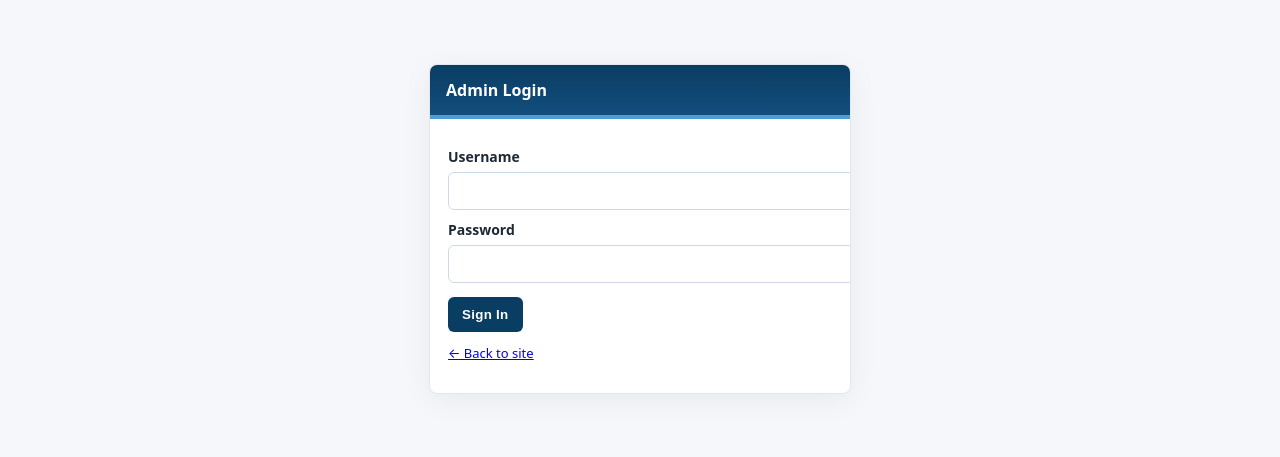
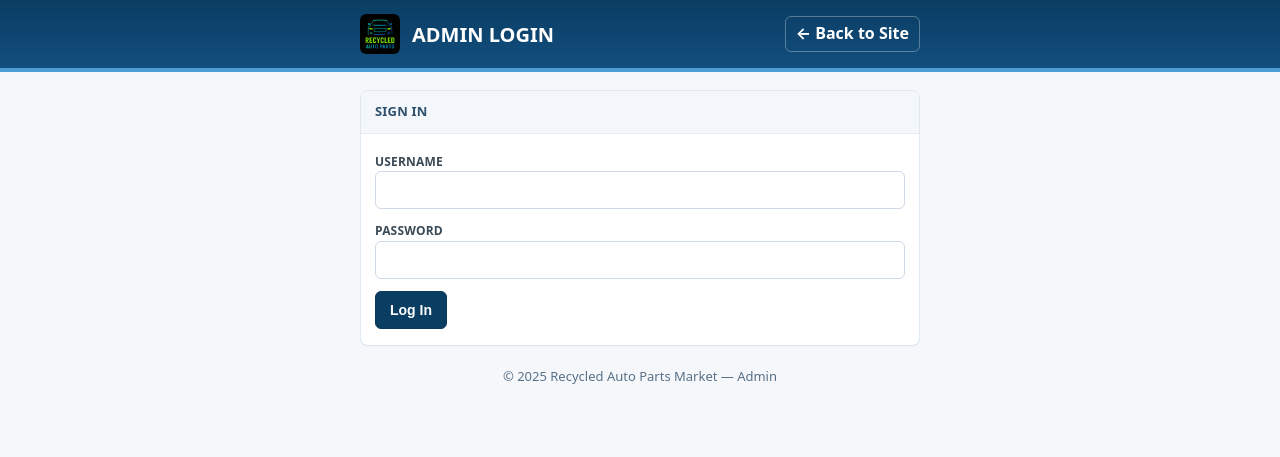
Before and after one commit to afr117/bussiness, a Flask app: page /login in a window 1280 px wide. Shown: the top 457 px of the page. Run offline with Flask 3, Linux system fonts and the light colour scheme.

Commit message:
Update admin_login.html

```diff
--- a/templates/admin_login.html
+++ b/templates/admin_login.html
@@ -1,44 +1,125 @@
 <!DOCTYPE html>
 <html lang="en">
 <head>
-  <meta charset="UTF-8">
-  <title>Admin Login</title>
-  <meta name="viewport" content="width=device-width, initial-scale=1.0">
+  <meta charset="utf-8" />
+  <title>Admin Login • Recycled Auto Parts Market</title>
+  <meta name="viewport" content="width=device-width, initial-scale=1">
+
+  <link rel="manifest" href="/static/manifest.json">
+  <meta name="theme-color" content="#0a3d62">
+  <link rel="icon" href="{{ url_for('static', filename='uploads/recycled_auto_parts_logo_1.png') }}">
+
   <style>
-    html,body{margin:0;padding:0;font-family:system-ui,-apple-system,Segoe UI,Roboto,Arial,Helvetica,sans-serif;background:#f5f7fb;color:#1d2a35;}
-    .wrap{max-width:420px;margin:8vh auto;background:#fff;border:1px solid #dfe7f1;border-radius:8px;box-shadow:0 6px 30px rgba(0,0,0,.06);overflow:hidden;}
-    .head{background:linear-gradient(180deg,#0a3d62 0%, #124e7e 100%);color:#fff;padding:14px 16px;border-bottom:4px solid #4e9ed4;}
-    .body{padding:18px;}
-    label{display:block;font-weight:700;margin:10px 0 6px;font-size:14px;}
-    input{width:100%;padding:10px;border:1px solid #cfd9e6;border-radius:6px;font-size:14px;}
-    button{margin-top:14px;background:#0a3d62;color:#fff;border:none;padding:10px 14px;border-radius:6px;font-weight:800;letter-spacing:.3px;cursor:pointer;}
-    button:hover{background:#0d4f80;}
-    .msg{margin-top:10px;color:#a33;}
+    :root{
+      --cp-blue:#0a3d62;
+      --cp-blue-2:#124e7e;
+      --cp-light:#eef3f8;
+      --cp-mid:#d9e3ef;
+      --cp-accent:#4e9ed4;
+      --cp-body:#f5f7fb;
+      --cp-text:#1d2a35;
+      --radius:8px;
+      --maxw:560px;
+    }
+    html,body{ margin:0; padding:0; background:var(--cp-body); color:var(--cp-text); font-family:system-ui,-apple-system,Segoe UI,Roboto,Arial,Helvetica,sans-serif; line-height:1.35; }
+
+    /* Banner */
+    .banner{
+      background: linear-gradient(180deg, var(--cp-blue) 0%, var(--cp-blue-2) 100%);
+      color:#fff; padding:14px 0; border-bottom:4px solid var(--cp-accent);
+    }
+    .banner-inner{
+      max-width:var(--maxw); margin:0 auto; padding:0 12px;
+      display:flex; align-items:center; gap:12px;
+    }
+    .site-logo{ height:40px; width:auto; border-radius:6px; box-shadow:0 0 0 1px rgba(255,255,255,.12) inset; }
+    .site-title{ margin:0; font-weight:800; text-transform:uppercase; font-size:20px; }
+    .spacer{ flex:1; }
+    .back-link{ color:#fff; text-decoration:none; font-weight:700; border:1px solid rgba(255,255,255,.3); padding:6px 10px; border-radius:6px; }
+    .back-link:hover{ background:rgba(255,255,255,.08); }
+
+    /* Login card */
+    .wrap{ max-width:var(--maxw); margin:18px auto 40px; padding:0 12px; }
+    .card{
+      background:#fff; border:1px solid #dfe7f1; box-shadow:0 1px 0 #ecf2f8; border-radius:var(--radius);
+    }
+    .card-head{
+      background:#f3f7fc; border-bottom:1px solid #e6edf5; padding:12px 14px; border-radius:var(--radius) var(--radius) 0 0;
+      font-weight:800; color:#2f506d; text-transform:uppercase; letter-spacing:.2px; font-size:13px;
+    }
+    .card-body{ padding:16px 14px; }
+
+    label{ font-size:12px; font-weight:800; color:#3a4a56; text-transform:uppercase; letter-spacing:.2px; }
+    input[type="text"], input[type="password"]{
+      width:100%; padding:10px 11px; border:1px solid #cfd9e6; border-radius:6px; font-size:14px; box-sizing:border-box; background:#fff;
+    }
+    .row{ display:flex; flex-direction:column; gap:10px; }
+    .actions{ margin-top:12px; display:flex; gap:10px; align-items:center; }
+    .btn{
+      display:inline-flex; align-items:center; justify-content:center;
+      padding:10px 14px; border-radius:6px; font-weight:700; text-decoration:none; cursor:pointer;
+      border:1px solid transparent; font-size:14px;
+    }
+    .btn-primary{ background:var(--cp-blue); color:#fff; border-color:#0b3b5c; }
+    .btn-primary:hover{ background:#0d4f80; }
+
+    .flash{ margin:12px 0 0; padding:10px 12px; border-radius:6px; border:1px solid #f7c8c3; background:#fdecec; color:#842029; font-size:14px; }
+
+    footer{ text-align:center; color:#587188; font-size:13px; margin-top:22px; }
+
+    /* Mobile polish */
+    @media (max-width:600px){
+      .site-title{ font-size:18px; }
+      .card-body{ padding:14px 12px; }
+      .btn{ padding:10px 12px; }
+    }
   </style>
 </head>
 <body>
+
+  <!-- Banner -->
+  <div class="banner">
+    <div class="banner-inner">
+      <img class="site-logo" src="{{ url_for('static', filename='uploads/recycled_auto_parts_logo_1.png') }}" alt="Logo">
+      <h1 class="site-title">Admin Login</h1>
+      <div class="spacer"></div>
+      <a href="{{ url_for('home') }}" class="back-link">← Back to Site</a>
+    </div>
+  </div>
+
   <div class="wrap">
-    <div class="head"><strong>Admin Login</strong></div>
-    <div class="body">
-      {% with messages = get_flashed_messages(with_categories=true) %}
-        {% if messages %}
-          {% for category, message in messages %}
-            <div class="msg">{{ message }}</div>
-          {% endfor %}
-        {% endif %}
-      {% endwith %}
+    <div class="card">
+      <div class="card-head">Sign In</div>
+      <div class="card-body">
+        <form method="post" action="{{ url_for('admin_login') }}">
+          <div class="row">
+            <div>
+              <label for="username">Username</label><br>
+              <input id="username" type="text" name="username" autocomplete="username" required>
+            </div>
+            <div>
+              <label for="password">Password</label><br>
+              <input id="password" type="password" name="password" autocomplete="current-password" required>
+            </div>
+          </div>
+          <div class="actions">
+            <button type="submit" class="btn btn-primary">Log In</button>
+          </div>
+        </form>
 
-      <form action="{{ url_for('admin_login') }}" method="post">
-        <label for="username">Username</label>
-        <input id="username" name="username" type="text" required>
+        {% with messages = get_flashed_messages(with_categories=true) %}
+          {% if messages %}
+            {% for category, message in messages %}
+              {% if category == 'error' %}
+                <div class="flash">{{ message }}</div>
+              {% endif %}
+            {% endfor %}
+          {% endif %}
+        {% endwith %}
+      </div>
+    </div>
 
-        <label for="password">Password</label>
-        <input id="password" name="password" type="password" required>
-
-        <button type="submit">Sign In</button>
-      </form>
-      <p style="margin-top:12px;font-size:13px;"><a href="{{ url_for('home') }}">← Back to site</a></p>
-    </div>
+    <footer>© {{ 2025 }} Recycled Auto Parts Market — Admin</footer>
   </div>
 </body>
 </html>
```
